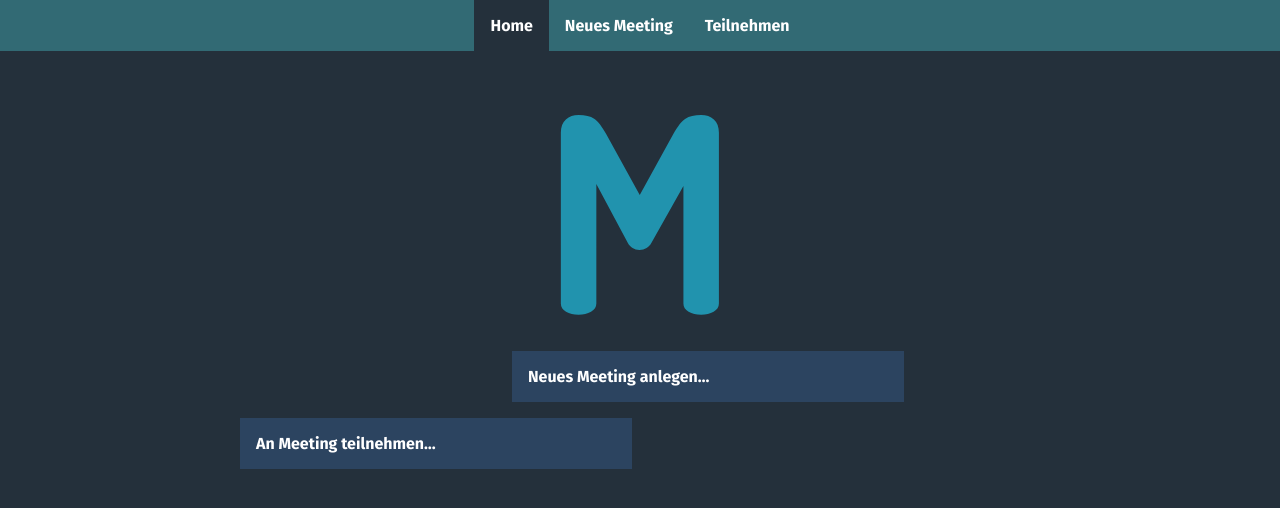
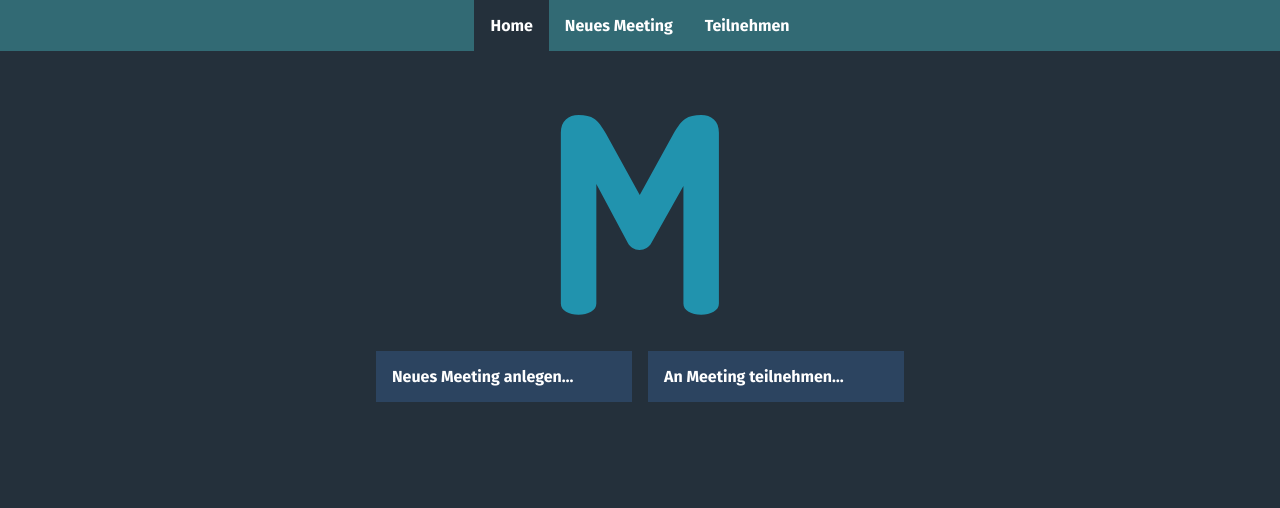
Before and after one commit to kreativ-los/meeting, a Vue app in the folder client/: page / in a window 1280 px wide. Shown: the top 508 px of the page. Built offline with nearby package versions, Linux system fonts and the light colour scheme.

Commit message:
Fix bugfix

```diff
--- a/client/src/scss/modules/_grid.scss
+++ b/client/src/scss/modules/_grid.scss
@@ -20,7 +20,7 @@
   .col {
     @for $i from 1 to 13 {
       &--#{$i} {
-        grid-column-end: span #{$i + 2};
+        grid-column-end: span #{$i};
       }
     }
   }
@@ -28,7 +28,7 @@
   .col-offset {
     @for $i from 1 to 13 {
       &--#{$i} {
-        grid-column-start: #{$i + 2};
+        grid-column-start: #{$i};
       }
     }
   }
@@ -37,7 +37,7 @@
     .col-md {
       @for $i from 1 to 13 {
         &--#{$i} {
-          grid-column-end: span #{$i + 2};
+          grid-column-end: span #{$i};
         }
       }
     }
@@ -45,7 +45,7 @@
     .col-md-offset {
       @for $i from 1 to 13 {
         &--#{$i} {
-          grid-column-start: #{$i + 2};
+          grid-column-start: #{$i};
         }
       }
     }
```
